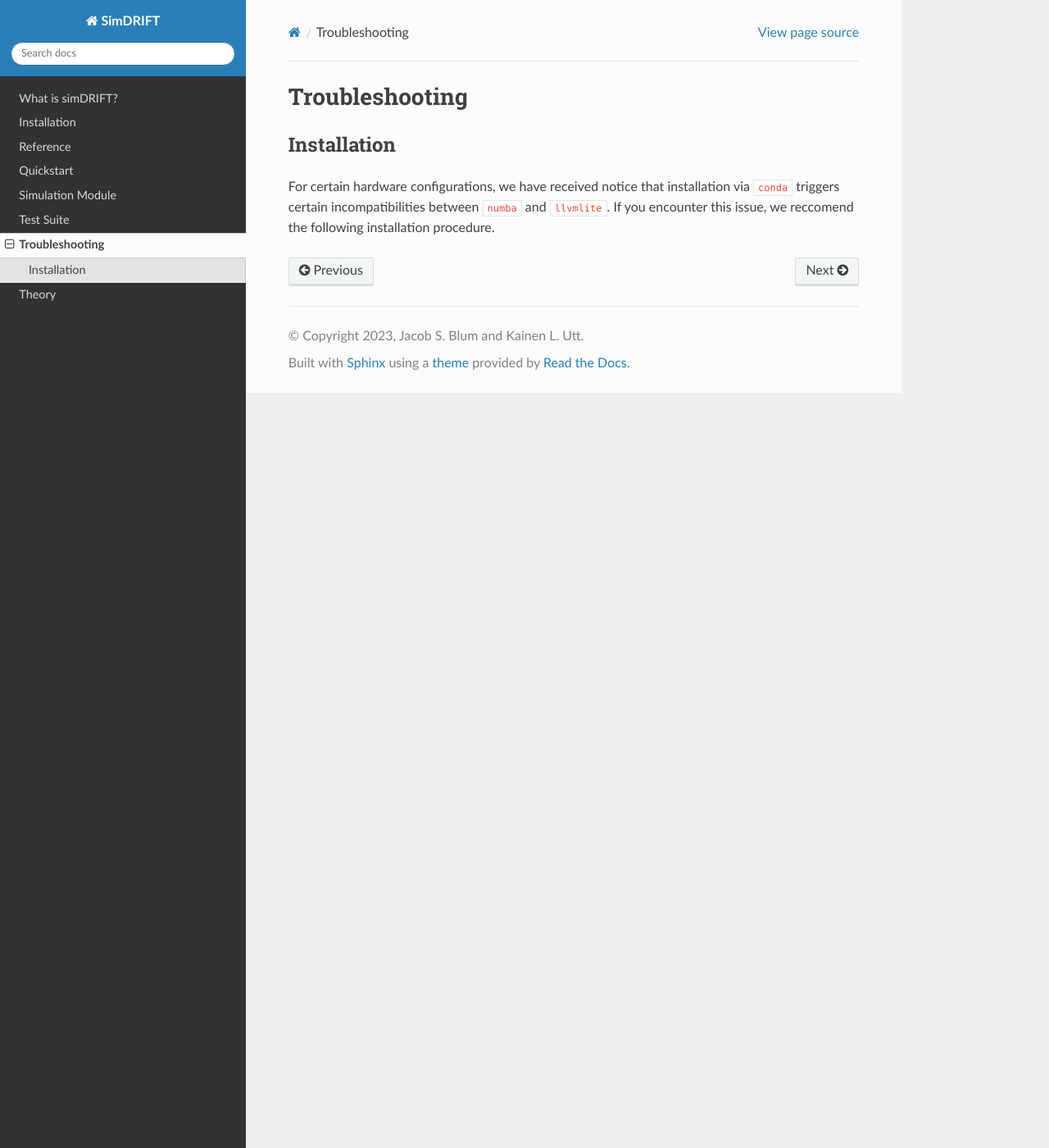
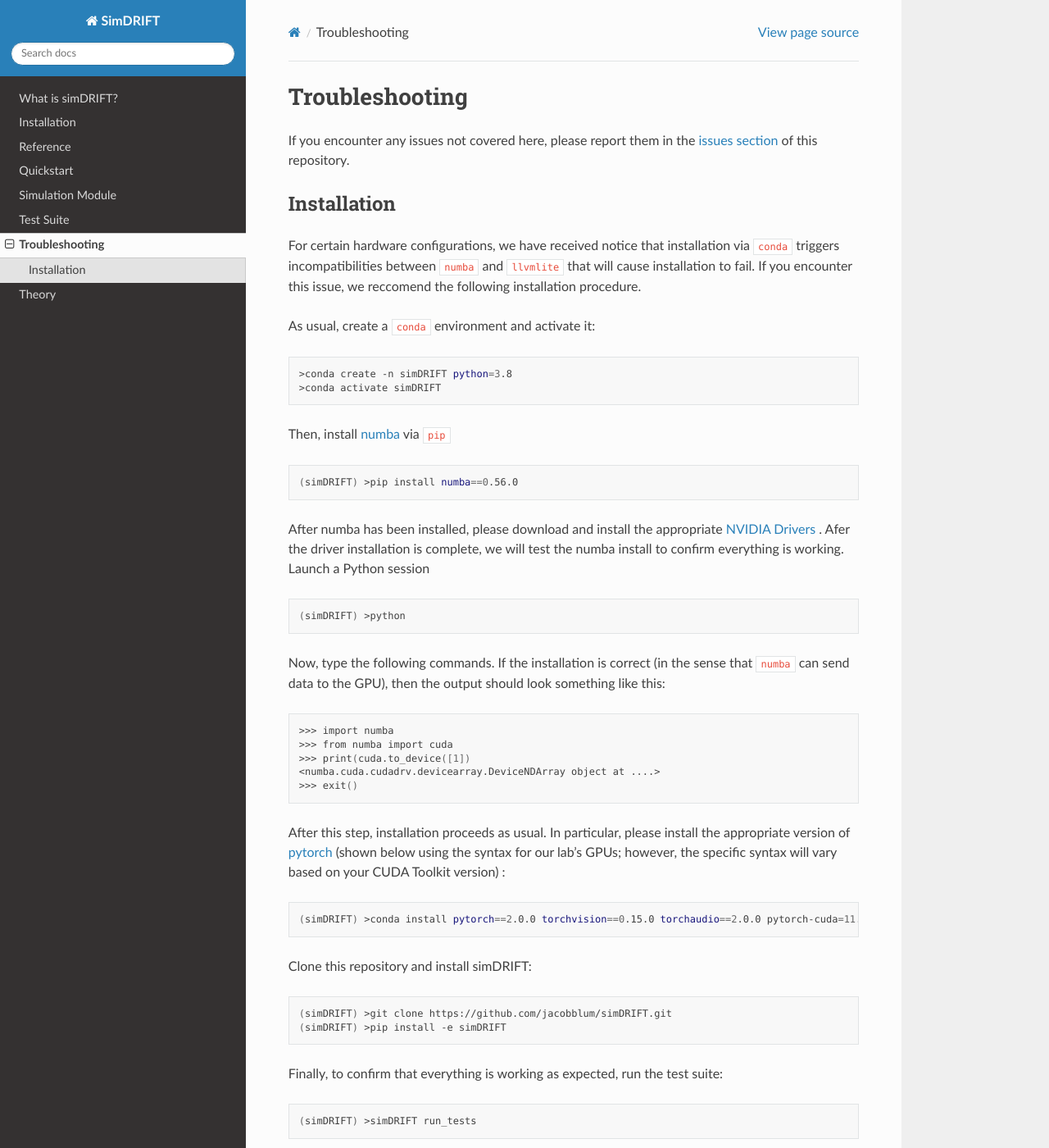
Before and after one commit to jacobblum/simDRIFT, a Sphinx documentation site: the page built from docs/source/troubleshooting/index.rst, in a window 1280 px wide and 1400 px high. Shown: the whole window at 82% size. Built offline with Sphinx 7.4.7 and the Read the Docs theme 2.0.0, drawn with Linux system fonts in a browser that asks for light colours.

Commit message:
Update index.rst
troubleshooting installation

```diff
--- a/docs/source/troubleshooting/index.rst
+++ b/docs/source/troubleshooting/index.rst
@@ -1,9 +1,59 @@
 Troubleshooting
 ===================
+If you encounter any issues not covered here, please report them in the `issues section <https://github.com/jacobblum/simDRIFT/issues>`_ of this repository.
+
 
 Installation
--------------------
+~~~~~~~~~~~~~~~~~
 For certain hardware configurations, we have received notice
-that installation via ``conda`` triggers certain incompatibilities between
-``numba`` and ``llvmlite``. If you encounter this issue, we reccomend the following installation
+that installation via ``conda`` triggers incompatibilities between
+``numba`` and ``llvmlite`` that will cause installation to fail. If you encounter this issue, we reccomend the following installation
 procedure.
+
+As usual, create a ``conda`` environment and activate it:
+
+.. code-block:: bash
+
+   >conda create -n simDRIFT python=3.8
+   >conda activate simDRIFT
+
+Then, install `numba <https://numba.pydata.org/numba-doc/latest/user/installing.html>`_ via ``pip``
+
+.. code-block:: bash
+
+  (simDRIFT) >pip install numba==0.56.0
+
+After numba has been installed, please download and install the appropriate `NVIDIA Drivers <https://www.nvidia.com/Download/index.aspx>`_ . Afer the driver installation is complete, we will test the numba install to confirm everything is working. Launch a Python session
+
+.. code-block:: bash
+
+  (simDRIFT) >python
+
+Now, type the following commands. If the installation is correct (in the sense that ``numba`` can send data to the GPU), then the output should look something like this:
+
+.. code-block:: bash
+
+  >>> import numba
+  >>> from numba import cuda
+  >>> print(cuda.to_device([1])
+  <numba.cuda.cudadrv.devicearray.DeviceNDArray object at ....>
+  >>> exit()
+
+After this step, installation proceeds as usual. In particular, please install the appropriate version of `pytorch <https://pytorch.org>`_ (shown below using the syntax for our lab's GPUs; however, the specific syntax will vary based on your CUDA Toolkit version) :
+
+.. code-block:: bash
+
+  (simDRIFT) >conda install pytorch==2.0.0 torchvision==0.15.0 torchaudio==2.0.0 pytorch-cuda=11.7 -c pytorch -c nvidia
+
+Clone this repository and install simDRIFT:
+
+.. code-block:: bash
+
+     (simDRIFT) >git clone https://github.com/jacobblum/simDRIFT.git
+     (simDRIFT) >pip install -e simDRIFT
+
+Finally, to confirm that everything is working as expected, run the test suite:
+
+.. code-block:: bash
+
+     (simDRIFT) >simDRIFT run_tests
```
